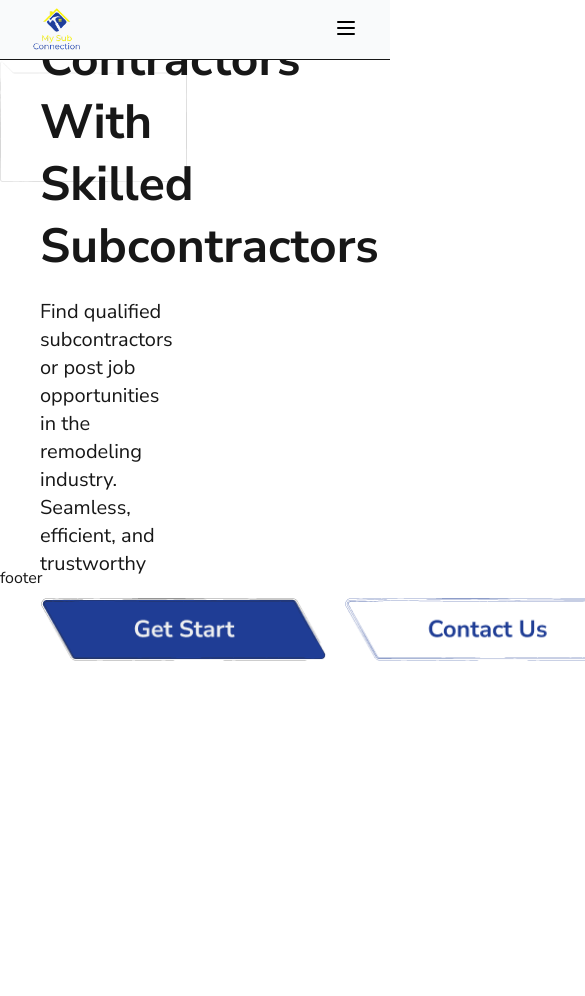
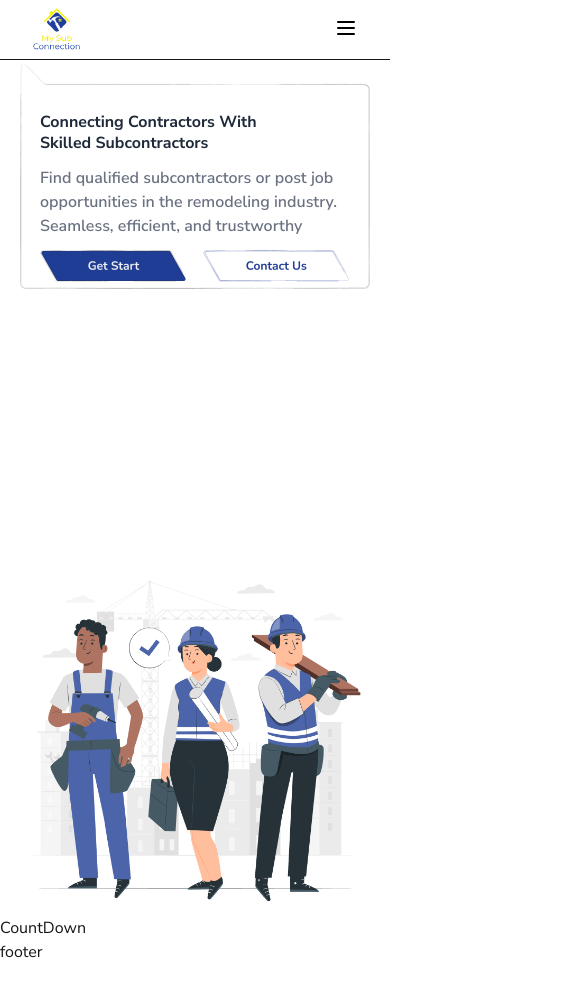
Before and after one commit to sparktechagency/Custom-Website-Spark-flow, a Next.js app: page / in a window 390 px wide. Shown: the top 996 px of the page, 585 px wide, since content can reach past the window. After the commit the page ends 964 px from the top, so only its background shows below. Built offline with nearby package versions, Linux system fonts and the light colour scheme.

Commit message:
add some page and responsive

```diff
--- a/src/Components/Common/Footer.js
+++ b/src/Components/Common/Footer.js
@@ -2,7 +2,7 @@ import React from 'react';
 
 const Footer = () => {
     return (
-        <div className='h-[200vh]'>
+        <div className=''>
             footer
         </div>
     );
--- a/src/Components/Common/Header.js
+++ b/src/Components/Common/Header.js
@@ -6,8 +6,8 @@ const Header = () => {
     const [isOpen, setIsOpen] = useState(false);
 
     return (
-        <header className="container sticky top-0 md:!mt-10 border-b md:border-none z-[999] w-full sm:h-[80px] h-[60px]  xl:h-[100px] backdrop-blur-sm bg-contain px-2 bg-no-repeat bg-gray-50 sm:bg-transparent md:bg-[url('/Images/Home/header.png')] flex items-center ">
-            <div className="w-full flex lg:items-center items-start lg:pt-0 pt-2 justify-between px-4 md:px-0 h-full">
+        <header className="container sticky top-0 md:!mt-10 border-b md:border-none z-[999] w-full sm:h-[80px] h-[60px]  xl:h-[100px] backdrop-blur-sm bg-contain px-2 bg-no-repeat sm:bg-transparent md:bg-[url('/Images/Home/header.png')] flex items-center ">
+            <div className="w-full backdrop-blur-sm flex lg:items-center items-start lg:pt-0 pt-2 justify-between px-4 md:px-0 h-full">
                 {/* Logo */}
                 <div className="text-xl font-bold text-black pl-2 sm:pl-4 md:pl-8 lg:pl-16 xl:pl-28">
                     <Link href="/">
@@ -51,7 +51,7 @@ const Header = () => {
 
             {/* Mobile Menu */}
             {isOpen && (
-                <div className="md:hidden backdrop-blur-sm bg-opacity-90 px-4 pb-4 space-y-3 text-black text-center absolute top-full left-0 right-0 shadow-lg">
+                <div className="md:hidden bg-white backdrop-blur-sm  px-4 pb-4 space-y-3 text-black text-center absolute top-full left-0 right-0 shadow-lg">
                     <div className="flex flex-col space-y-3 pt-4">
                         <Link
                             href="/"
--- /dev/null
+++ b/src/Components/Home/CountDown.js
@@ -0,0 +1,11 @@
+import React from 'react';
+
+const CountDown = () => {
+    return (
+        <div className='container'>
+            CountDown
+        </div>
+    );
+}
+
+export default CountDown;
--- /dev/null
+++ b/src/Components/Home/Hero.js
@@ -0,0 +1,31 @@
+import React from 'react';
+
+const Hero = () => {
+    return (
+        <div>
+            <section className='container lx:px-0 px-5 grid xl:grid-cols-2 items-center xl:gap-4'>
+                <div className="relative bg-cover bg-center min-h-[60vh]  bg-no-repeat">
+                    <img className='w-full' src="/Images/Home/hero-banner.png" alt="" />
+                    <div className='absolute top-0 left-0 xl:p-10 p-5 w-full h-full flex items-start xl:justify-center xl:mt-0 mt-8 flex-col'>
+                        <h3 className='xl:text-5xl leading-[1.3] font-bold text-gray-800'>Connecting Contractors With <br />
+                            Skilled Subcontractors</h3>
+                        <p className='xl:my-5 my-3 xl:text-xl text-gray-500 font-semibold'>Find qualified subcontractors or post job opportunities in the remodeling industry. Seamless, efficient, and trustworthy</p>
+                        <div className='flex gap-4'>
+                            <button className=' cursor-pointer xl:w-72 text-white '>
+                                <img className='hover:opacity-80' src="/Images/Home/get-start.png" alt="" />
+                            </button>
+                            <button className=' cursor-pointer xl:w-72 text-white'>
+                                <img src="/Images/Home/contact-us.png" alt="" />
+                            </button>
+                        </div>
+                    </div>
+                </div>
+                <div className='flex items-center xl:justify-end justify-center'>
+                    <img className='lg:w-4/6' src="/Images/Home/Constructionworker-pana1.png" alt="" />
+                </div>
+            </section>
+        </div>
+    );
+}
+
+export default Hero;
--- a/src/app/(main)/page.js
+++ b/src/app/(main)/page.js
@@ -1,29 +1,14 @@
 
+import CountDown from '@/Components/Home/CountDown';
+import Hero from '@/Components/Home/Hero';
 import React from 'react';
 
 const Page = () => {
     return (
-        <section className='container grid grid-cols-2 gap-4'>
-            <div className="relative bg-cover bg-center min-h-[60vh]  bg-no-repeat">
-                <img className='w-full' src="/Images/Home/hero-banner.png" alt="" />
-                <div className='absolute top-0 left-0 p-10 w-full h-full flex items-start justify-center flex-col'>
-                    <h3 className='text-5xl leading-[1.3] font-bold'>Connecting Contractors With <br />
-                        Skilled Subcontractors</h3>
-                    <p className='my-5 text-xl'>Find qualified subcontractors or post job opportunities in the remodeling industry. Seamless, efficient, and trustworthy</p>
-                    <div className='flex gap-4'>
-                        <button className=' cursor-pointer w-72 text-white '>
-                            <img className='hover:opacity-80' src="/Images/Home/get-start.png" alt="" />
-                        </button>
-                        <button className=' cursor-pointer w-72 text-white'>
-                            <img src="/Images/Home/contact-us.png" alt="" />
-                        </button>
-                    </div>
-                </div>
-            </div>
-            <div>
-
-            </div>
-        </section>
+        <div>
+            <Hero />
+            <CountDown />
+        </div>
     );
 }
 
```
Also changed, not shown: public/Images/Home/Constructionworker-pana1.png (added), public/Images/Home/count-down.png (added).
